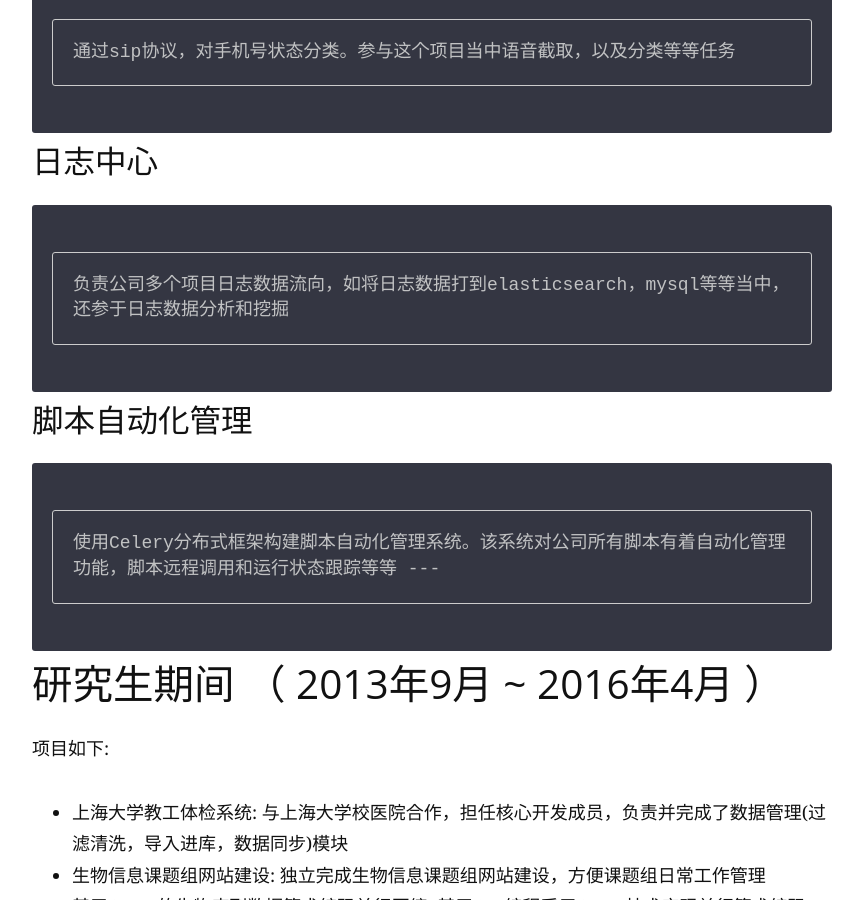
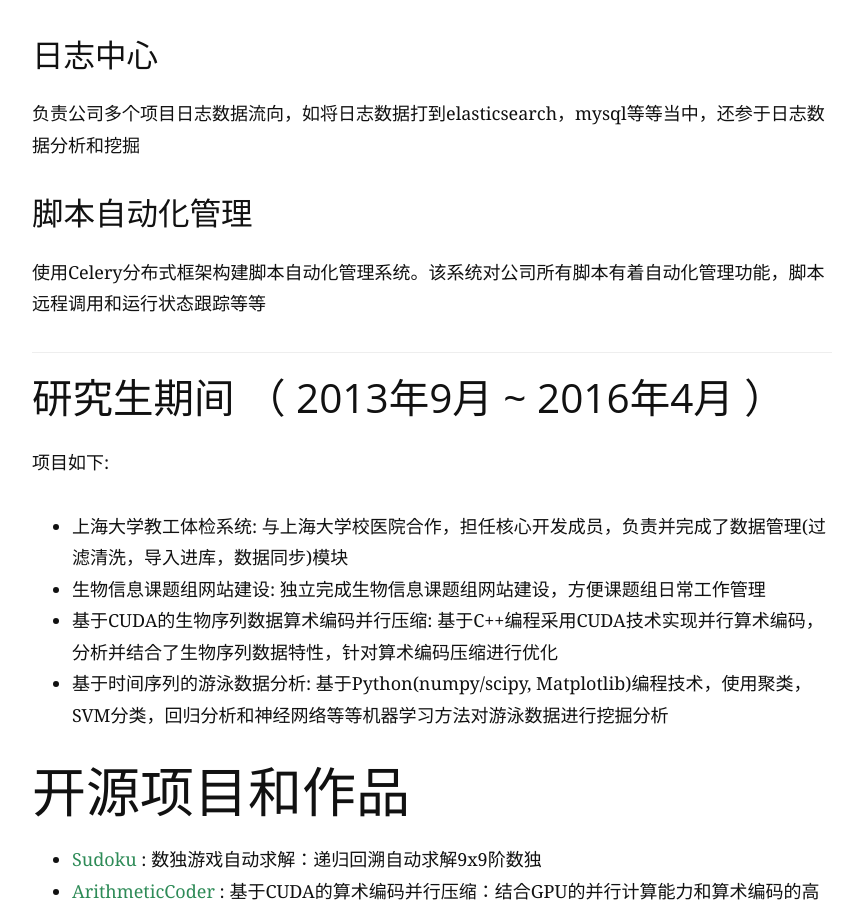
Before and after one commit to JunFuXu/JunFuXu.github.io, a Jekyll site: the page built from Blog/Resume.md, in a window 1280 px wide and 900 px high, scrolled down 2465 px. Shown: the whole window, without its empty margins (208-1071 px from the left). Built offline with Jekyll 4.4.1, drawn with Linux system fonts in a browser that asks for light colours; our own code applies the rules of GitHub Pages for plain Markdown files; Markdown is read by kramdown in place of the engine named in the settings; part of the change alters nothing that is shown; some of the changed text lies outside the part shown.

```diff
--- a/Blog/Resume.md
+++ b/Blog/Resume.md
@@ -21,13 +21,13 @@
 # 专业技能
 
 以下均为我熟练使用的技能
--	熟悉C/C++,Python等编程语言；
--	熟悉Mysql/Mongo/ES等数据库；
--	了解数据挖掘，机器学习等数据分析技术；
-- 常用库：	STL/Boost/Pandas/Matplotlib;
+- 熟悉C/C++,Python等编程语言；
+- 熟悉Mysql/Mongo/ES等数据库；
+- 了解数据挖掘，机器学习等数据分析技术；
+- 常用库：	STL/Boost/Pandas/Matplotlib/Django;
 - 并行技术：	OpenMP/MPI/CUDA;
 - Web技术和前端框架：Bootstrap/Jquery/HTML5;
--	掌握爬虫, PySpider框架；
+- 掌握爬虫, PySpider框架；
 - 其它技能：Bash Shell/Git/CMake/ProtoBuf/MarkDown等;
 
 ---
@@ -55,13 +55,14 @@
 ## 上海岂安科技公司 （ 2015年11月 ~ 2016年8月 ）
 
 ### voip分类
-    通过sip协议，对手机号状态分类。参与这个项目当中语音截取，以及分类等等任务
+ 通过sip协议，对手机号状态分类。参与这个项目当中语音截取，以及分类等等任务
 
 ### 日志中心
-    负责公司多个项目日志数据流向，如将日志数据打到elasticsearch，mysql等等当中，还参于日志数据分析和挖掘
+ 负责公司多个项目日志数据流向，如将日志数据打到elasticsearch，mysql等等当中，还参于日志数据分析和挖掘
 
 ### 脚本自动化管理
-    使用Celery分布式框架构建脚本自动化管理系统。该系统对公司所有脚本有着自动化管理功能，脚本远程调用和运行状态跟踪等等
+使用Celery分布式框架构建脚本自动化管理系统。该系统对公司所有脚本有着自动化管理功能，脚本远程调用和运行状态跟踪等等
+
 ---
 
 ## 研究生期间 （ 2013年9月 ~ 2016年4月 ）
```
